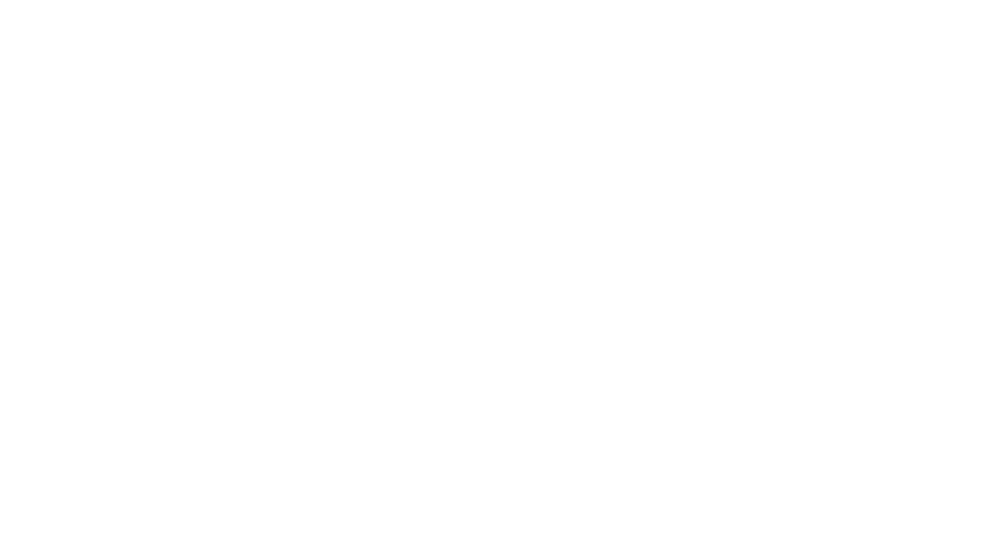
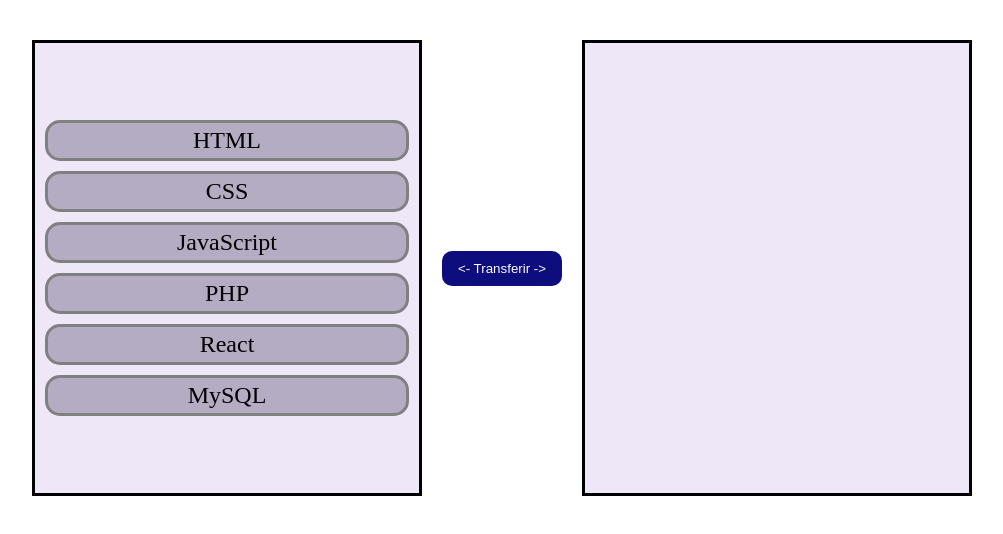
Before and after one commit to D4rthNihilus/JavaScript, a plain HTML site: page Exercicios/ex027/index.html in a window 1280 px wide. Shown: the whole page, without its empty margins (138-1141 px from the left). Drawn offline with Linux system fonts and the light colour scheme.

Commit message:
exercicio 1 CFBCursos JS

```diff
--- a/Exercicios/ex027/index.html
+++ b/Exercicios/ex027/index.html
@@ -3,9 +3,71 @@
 <head>
     <meta charset="UTF-8">
     <meta name="viewport" content="width=device-width, initial-scale=1.0">
-    <title></title>
+    <title>Exercicio 1 CFBCursos</title>
+    <style>
+        * {
+            margin: 0px;
+            padding: 0px;
+        }
+
+        body {
+            margin: 40px;
+            display: flex;
+            justify-content: center;
+            align-items: center;
+            gap: 20px;
+        }
+
+        #c1, #c2 {
+            border: 3px solid black;
+            width: 30vw;
+            height: 450px;
+            font-size: 1.5em;
+            text-align: center;
+            display: grid;
+            align-content: center;
+            background-color: rgb(237, 231, 248);
+
+        }
+
+        div.container > div {
+            background-color: rgb(179, 172, 194);
+            margin: 5px 10px;
+            height: 35px;
+            display: grid;
+            align-items: center;
+            border-radius: 15px;
+            border: 3px solid gray;
+        }
+
+        .selecionado {
+            border: 3px solid red;
+            background-color: pink;
+        }
+
+        input {
+            width: 120px;
+            padding: 10px 0px;
+            border-radius: 10px;
+            border: none;
+            background-color: rgb(13, 13, 126);
+            color: #ffffff;
+        }
+
+    </style>
 </head>
 <body>
+    <div id="c1" class="container">
+        <div id="html" class="curso" >HTML</div>
+        <div id="css" class="curso">CSS</div>
+        <div id="js" class="curso">JavaScript</div>
+        <div id="php" class="curso">PHP</div>
+        <div id="react" class="curso">React</div>
+        <div id="mysql" class="curso">MySQL</div>
+    </div>
+    <input type="button" value="<- Transferir ->" id="btn">
+    <div id="c2" class="container"></div>
 
+    <script src="script.js"></script>
 </body>
 </html>
--- a/Exercicios/ex027/script.js
+++ b/Exercicios/ex027/script.js
@@ -0,0 +1,24 @@
+const caixa1 = document.getElementById('c1');
+const caixa2 = document.getElementById('c2');
+const btn = document.getElementById('btn');
+
+const tdcursos = [...document.querySelectorAll("div.curso")];
+
+tdcursos.map((el)=>{
+    el.addEventListener("click", (evt)=>{
+        const curso = evt.target;
+        curso.classList.toggle("selecionado");
+    })
+});
+
+btn.addEventListener("click", ()=>{
+    const selecionados = [...document.querySelectorAll(".selecionado")];
+    selecionados.map((el)=>{
+        caixa2.appendChild(el);
+    })
+
+    const naoSelecionados = [...document.querySelectorAll(".curso:not(.selecionado)")];
+    naoSelecionados.map((el)=>{
+        caixa1.appendChild(el);
+    })
+})
```
